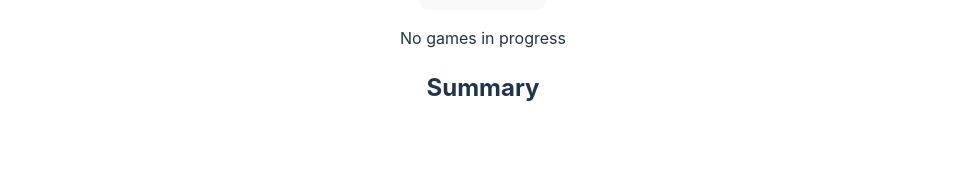
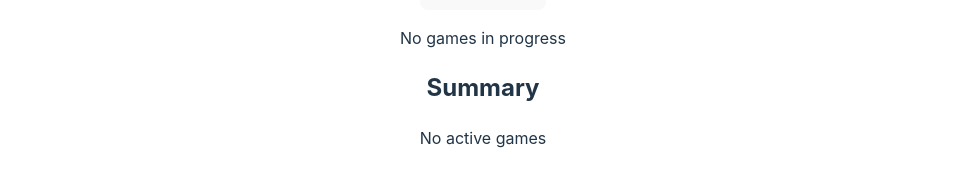
Before and after one commit to JordiLakland/live-football-world-cup-score-board, a React (Vite) app: page / in a window 1280 px wide. Shown: the part 292-478 px from the top of the page, without its empty margins (157-1123 px from the left). Built offline with nearby package versions, Linux system fonts and the light colour scheme.

Commit message:
Implement Summary Component

```diff
--- a/src/views/ scoreboard/ScoreboardView.tsx
+++ b/src/views/ scoreboard/ScoreboardView.tsx
@@ -38,7 +38,7 @@ export default function ScoreboardView() {
                 onUpdateScore={handleUpdateScore}
                 onFinishGame={handleFinishGame}
             />
-            <Summary />
+            <Summary summary={scoreboard.getSummary()} />
         </div>
     );
 }
--- a/src/views/ scoreboard/components/Summary.tsx
+++ b/src/views/ scoreboard/components/Summary.tsx
@@ -1,11 +1,22 @@
 interface SummaryProps {
-    // Empty props
+    summary: string[];
 }
 
 export default function Summary(props: SummaryProps) {
+    const { summary } = props;
+
     return (
         <div>
             <h2>Summary</h2>
+            {summary.length === 0 ? (
+                <p>No active games</p>
+            ) : (
+                <div>
+                    {summary.map((game, index) => (
+                        <p key={index}>{game}</p>
+                    ))}
+                </div>
+            )}
         </div>
     );
 }
```
